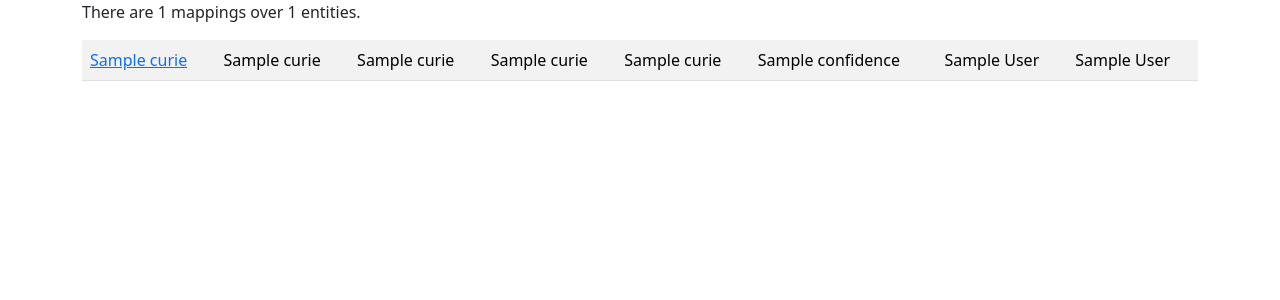
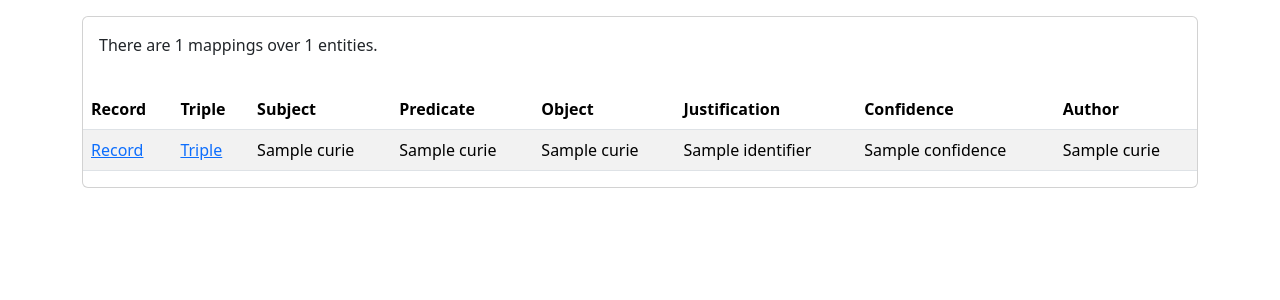
Before and after one commit to cthoyt/sssom-pydantic, a Flask app: template src/sssom_pydantic/templates/home.html in a window 1280 px wide. Shown: the top 300 px of the page. Run offline with Flask 3, Linux system fonts and the light colour scheme; the template is opened without the code that fills it: most values are stand-ins (such as "Sample title", 1, 10 or a date in 2020); parts of the project's set-up code (start-up, migrations or seed data) failed here and were passed over; some libraries are stand-ins or nearby versions.

Commit message:
Add triples page

```diff
--- a/src/sssom_pydantic/templates/base.html
+++ b/src/sssom_pydantic/templates/base.html
@@ -10,6 +10,8 @@
             integrity="sha384-FKyoEForCGlyvwx9Hj09JcYn3nv7wiPVlz7YYwJrWVcXK/BmnVDxM+D2scQbITxI"
             crossorigin="anonymous"></script>
 
+    <!-- bootstrap icons, see https://icons.getbootstrap.com/#install -->
+    <link rel="stylesheet" href="https://cdn.jsdelivr.net/npm/bootstrap-icons@1.13.1/font/bootstrap-icons.min.css">
 </head>
 <body>
 <div class="container">
--- a/src/sssom_pydantic/templates/home.html
+++ b/src/sssom_pydantic/templates/home.html
@@ -1,23 +1,11 @@
-{% extends "base.html" %}
+{%- extends "base.html" %}
+{%- import "macros.html" as macros %}
+
 {%- block body %}
-<div>
-    <p>There are {{n_mappings}} mappings over {{n_entities}} entities.</p>
+<div class="card mt-3">
+    <div class="card-body">
+        <p>There are {{n_mappings}} mappings over {{n_entities}} entities.</p>
+    </div>
+    {{ macros.mapping_table(converter, mappings) }}
 </div>
-<table class="table table-striped">
-    <thead></thead>
-    <tbody>
-    {%- for mapping in mappings %}
-    <tr>
-        <td><a href="{{ url_for('show_mapping', curie=mapping.record.curie) }}">{{ mapping.record.curie }}</a></td>
-        <td>{{ mapping.subject.curie }}</td>
-        <td>{{ mapping.predicate.curie }}</td>
-        <td>{{ mapping.object.curie }}</td>
-        <td>{{ mapping.justification.curie }}</td>
-        <td>{{ mapping.confidence }}</td>
-        <td>{{ mapping.author }}</td>
-        <td>{{ mapping.author }}</td>
-    </tr>
-    {%- endfor %}
-    </tbody>
-</table>
 {%- endblock %}
--- /dev/null
+++ b/src/sssom_pydantic/templates/macros.html
@@ -0,0 +1,34 @@
+{% macro mapping_table(converter, mappings, show_record=True, show_triple=True) %}
+<table class="table table-striped table-hover">
+    <thead>
+    <tr>
+        {% if show_record %}<th>Record</th>{% endif %}
+        {% if show_triple %}<th>Triple</th>{% endif %}
+        <th>Subject</th>
+        <th>Predicate</th>
+        <th>Object</th>
+        <th>Justification</th>
+        <th>Confidence</th>
+        <th>Author</th>
+    </tr>
+    </thead>
+    <tbody>
+    {%- for mapping in mappings %}
+    <tr>
+        {%- if show_record %}
+        <td><a href="{{ url_for('show_mapping', curie=mapping.record.curie) }}">Record</a></td>
+        {%- endif %}
+        {%- if show_triple %}
+        <td><a href="{{ url_for('show_triple', triple_id=converter.hash_triple(mapping)) }}">Triple</a></td>
+        {%- endif %}
+        <td>{{ mapping.subject.curie }}</td>
+        <td>{{ mapping.predicate.curie }}</td>
+        <td>{{ mapping.object.curie }}</td>
+        <td>{{ mapping.justification.identifier }}</td>
+        <td>{% if mapping.confidence %}{{ mapping.confidence }}{% endif %}</td>
+        <td>{% if mapping.author %}{{ mapping.author.curie }}{% endif %}</td>
+    </tr>
+    {%- endfor %}
+    </tbody>
+</table>
+{% endmacro %}
--- a/src/sssom_pydantic/templates/mapping.html
+++ b/src/sssom_pydantic/templates/mapping.html
@@ -1,6 +1,8 @@
-{% extends "base.html" %}
+{%- extends "base.html" %}
 
 {%- block body %}
+<div class="card mt-3">
+    <div class="card-body">
         <a type="button" class="btn btn-primary">Review</a>
         <dl>
             <dt>Record</dt>
@@ -20,4 +22,6 @@
             <dt>Subject</dt>
             <dd>{{ mapping.author }}</dd>
         </dl>
+    </div>
+</div>
 {%- endblock %}
--- a/src/sssom_pydantic/web.py
+++ b/src/sssom_pydantic/web.py
@@ -12,11 +12,10 @@ from curies.vocabulary import charlie, exact_match, manual_mapping_curation
 from fastapi import APIRouter, Body, Depends, FastAPI, HTTPException, Path, Request
 from flask_bootstrap import Bootstrap5
 
-from sssom_pydantic import SemanticMapping
-from sssom_pydantic.api import SemanticMappingHash
+from sssom_pydantic.api import SemanticMapping, SemanticMappingHash
 from sssom_pydantic.database import SemanticMappingRepository
 from sssom_pydantic.examples import EXAMPLE_MAPPINGS, R1, R2
-from sssom_pydantic.process import MARKS, Mark
+from sssom_pydantic.process import MARKS, Mark, estimate_confidence
 from sssom_pydantic.query import Query
 
 __all__ = [
@@ -147,6 +146,8 @@ def get_app(
         schema = app.openapi()
     """
     if repository is None:  # pragma: no cover
+        import pystow
+
         from sssom_pydantic.database import SemanticMappingDatabase
 
         if converter is None:
@@ -154,7 +155,8 @@ def get_app(
 
             converter = bioregistry.get_default_converter()
 
-        repository = SemanticMappingDatabase.memory(
+        repository = SemanticMappingDatabase.from_connection(
+            connection=pystow.joinpath_sqlite("sssom", name="test.db"),
             semantic_mapping_hash=semantic_mapping_hash,
             converter=converter,
         )
@@ -180,9 +182,24 @@ def get_app(
         mappings = repository.get_mappings(limit=10)
         return flask.render_template(
             "home.html",
+            repository=repository,
+            converter=repository.converter,
             mappings=mappings,
             n_mappings=n_mappings,
             n_entities=n_entities,
+        )
+
+    @flask_app.get("/show/triple/<triple_id>")
+    def show_triple(triple_id: str) -> str:
+        mappings = repository.get_mappings(Query(triple_id=triple_id))
+        confidence = estimate_confidence(mappings)
+        return flask.render_template(
+            "triple.html",
+            repository=repository,
+            converter=repository.converter,
+            triple_id=triple_id,
+            mappings=mappings,
+            confidence=confidence,
         )
 
     @flask_app.get("/show/mapping/<curie>")
@@ -193,6 +210,8 @@ def get_app(
             raise flask.abort(404)
         return flask.render_template(
             "mapping.html",
+            repository=repository,
+            converter=repository.converter,
             mapping=mapping,
         )
 
```
Also changed, not shown: src/sssom_pydantic/templates/triple.html (added, +14 -0 lines). Lines whose indentation alone changed are shown as unchanged.
